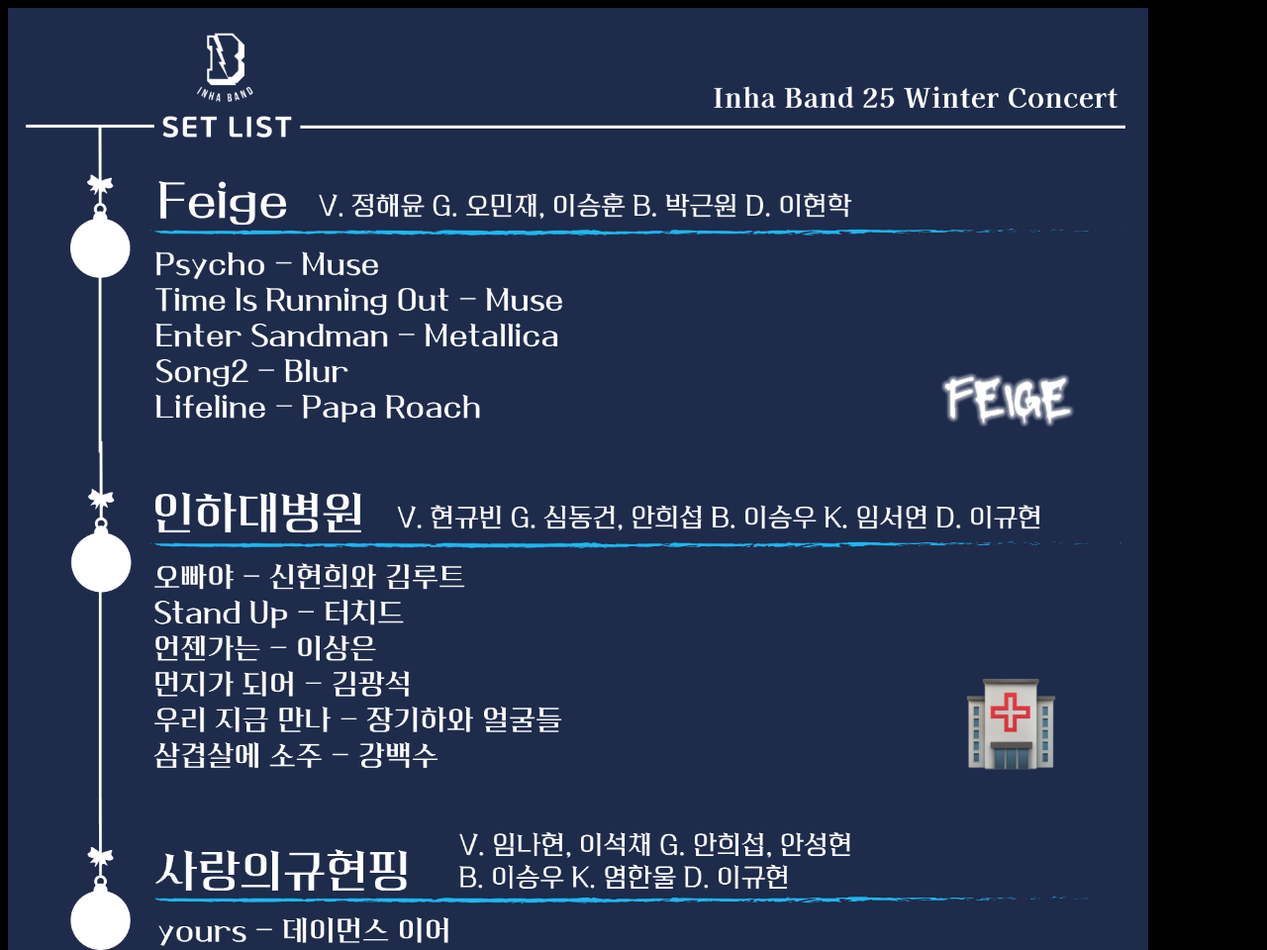
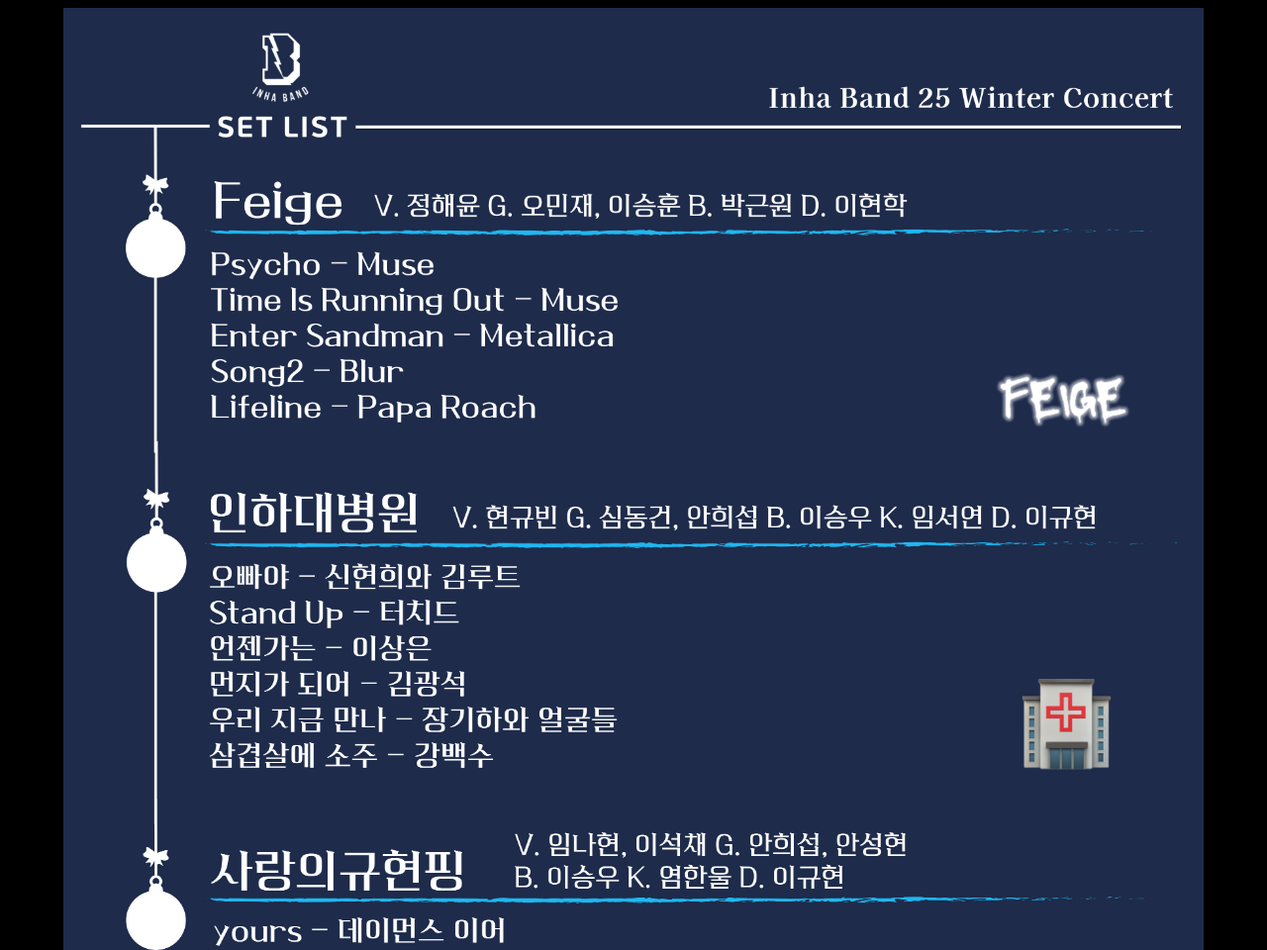
Before and after one commit to turbine244/INHABAND_25_WINTER, a plain HTML site: page index.html in a window 1280 px wide. Shown: the top 960 px of the page at 99% size. Drawn offline with Linux system fonts and the light colour scheme.

Commit message:
ㅇㅇㅇ

```diff
--- a/index.html
+++ b/index.html
@@ -7,8 +7,8 @@
     <title>2025 인하밴드 겨울 정기공연</title>
 </head>
 
-<body style="width:90vw; text-align:center; background-color: black;">
-    <div style="width:100%; margin:0 auto;">
+<body style="text-align:center; background-color: black;">
+    <div style="width:90vw; margin:0 auto;">
         <img src="https://github.com/turbine244/INHABAND_25_WINTER/blob/main/day001.jpg?raw=true" style="width:100%; margin-bottom: 10px;">
         <img src="https://github.com/turbine244/INHABAND_25_WINTER/blob/main/day002.jpg?raw=true" style="width:100%;">
     </div>
```
